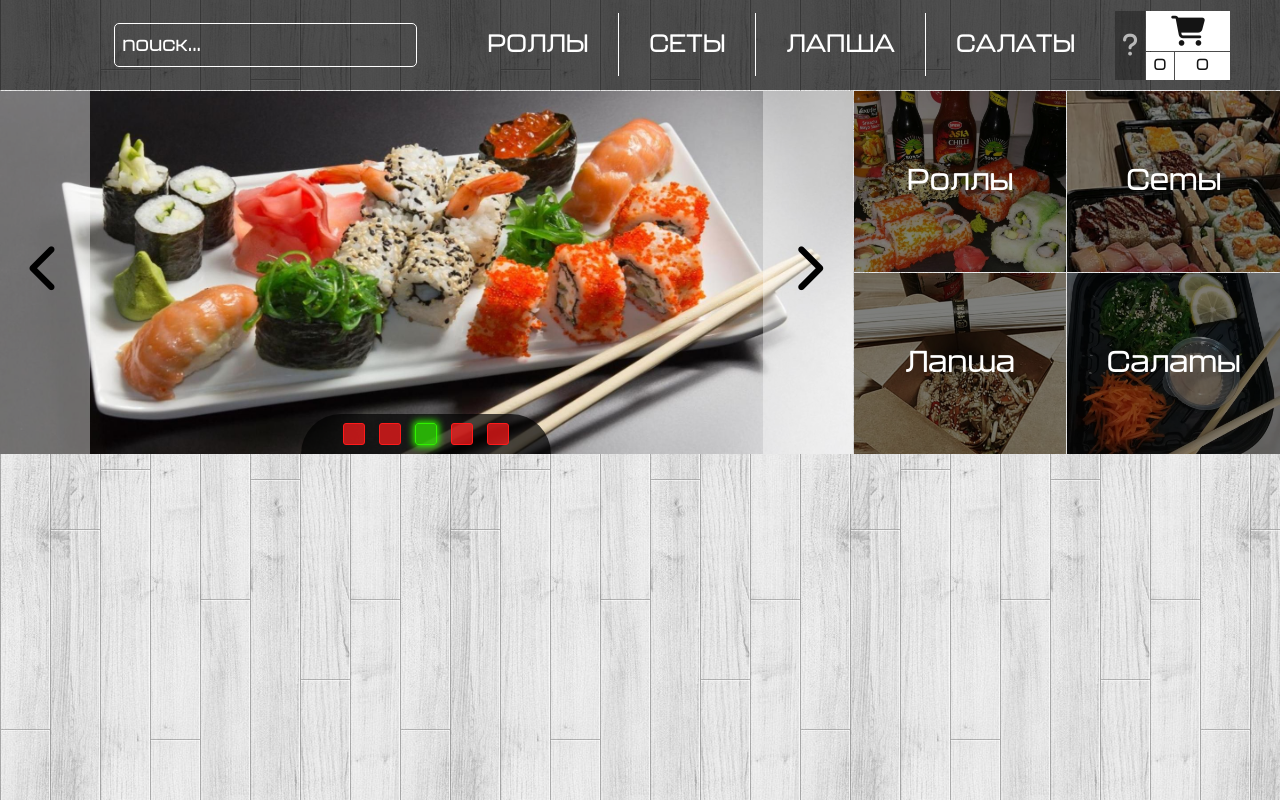
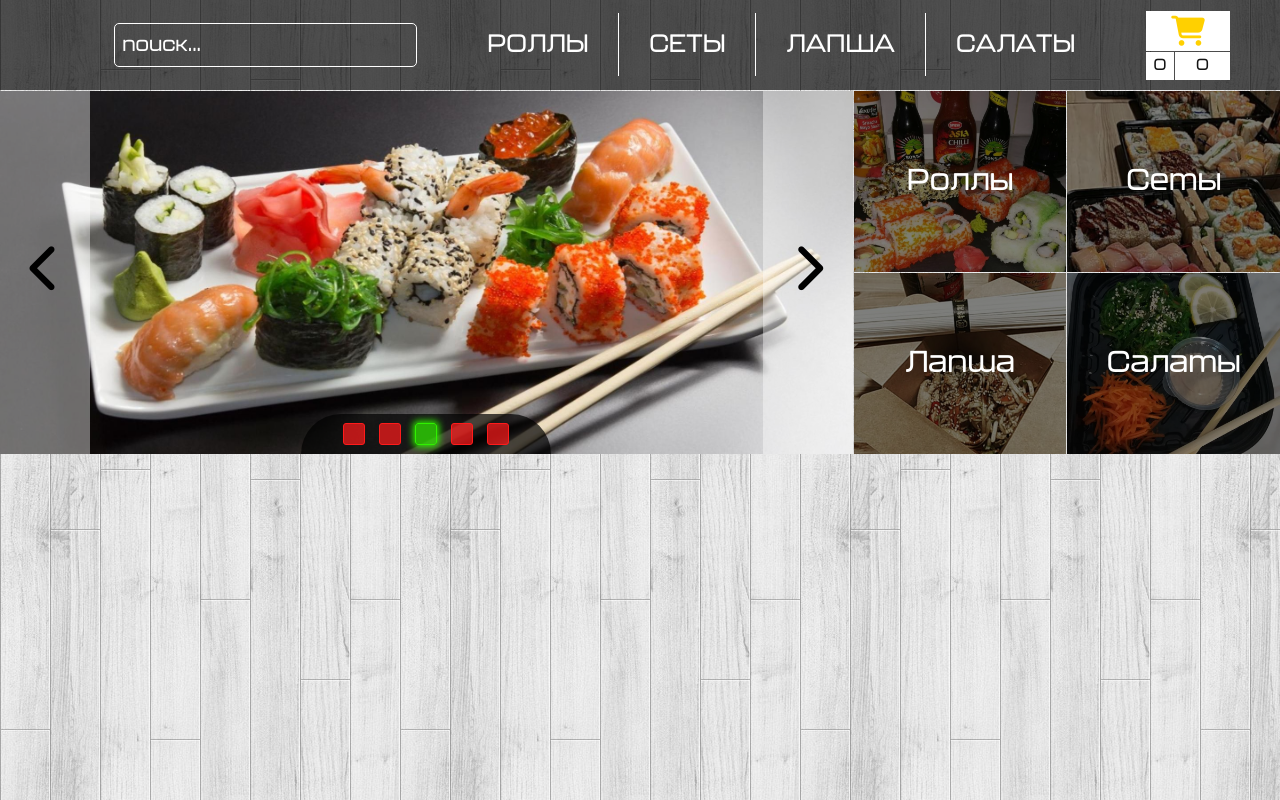
Before and after one commit to Bjorgar/sushi-store, a React (Create React App) app: page /cart in a window 1280 px wide. Built offline with nearby package versions, Linux system fonts and the light colour scheme.

Commit message:
fix styles

```diff
--- a/package.json
+++ b/package.json
@@ -6,6 +6,7 @@
     "@testing-library/jest-dom": "^4.2.4",
     "@testing-library/react": "^9.5.0",
     "@testing-library/user-event": "^7.2.1",
+    "node-sass": "^4.14.1",
     "prop-types": "^15.7.2",
     "react": "^16.13.0",
     "react-dom": "^16.13.0",
--- a/src/actions/index.js
+++ b/src/actions/index.js
@@ -229,9 +229,10 @@ const openCloseSelectList = (boolean) => {
   };
 };
 
-const showHidePopUpCartViewer = () => {
+const showHidePopUpCartViewer = (boolean) => {
   return {
-    type: 'CHANGED_CART_VIEWER_VISIBILITY'
+    type: 'CHANGED_CART_VIEWER_VISIBILITY',
+    payload: boolean
   };
 };
 
--- a/src/components/app/app.js
+++ b/src/components/app/app.js
@@ -13,7 +13,7 @@ import {
   SaladDetailsPage } from '../pages';
 import { Switch, Route } from 'react-router-dom';
 import IngredientsModalWindow from '../ingredients-modal-window';
-import './main.css';
+import '../../main.scss';
 import UpsaleNavigateBloc from '../upsale-navigate-block';
 import { mouseClickEvent } from '../utils';
 
--- a/src/components/app/main.css
+++ /dev/null
@@ -1,61 +0,0 @@
-@font-face {
-  font-family: 'd_Kallisto';
-  src: url(../../fonts/d_Kallisto.otf);
-}
-
-body {
-  margin: 0;
-  padding: 0;
-  background-image: url(../../images/others/fon.jpg);
-}
-
-body * {
-  font-family: d_Kallisto, Verdana, Geneva, Tahoma, sans-serif;
-}
-
-::-webkit-scrollbar {
-  width: 10px;
-  height: 10px;
-  background-color: rgb(44, 44, 44);
-}
-
-::-webkit-scrollbar-thumb {
-  border-radius: 5px;
-  background-color: rgb(228, 228, 228);
-  background-image: url(../../images/others/bars-solid.svg);
-  background-repeat: no-repeat;
-  background-position: center;
-  background-size: 80%;
-}
-
-::-webkit-scrollbar-button:vertical:start:decrement {
-  background-image: url(../../images/others/angle-up-solid.svg);
-  background-color: rgb(44, 44, 44);
-  background-position: center;
-  background-repeat: no-repeat;
-  background-size: 100%;
-}
-
-::-webkit-scrollbar-button:vertical:end:increment {
-  background-image: url(../../images/others/angle-down-solid.svg);
-  background-color: rgb(44, 44, 44);
-  background-position: center;
-  background-repeat: no-repeat;
-  background-size: 100%;
-}
-
-::-webkit-scrollbar-button:horizontal:start:decrement {
-  background-image: url(../../images/others/angle-left-solid.svg);
-  background-color: rgb(44, 44, 44);
-  background-position: center;
-  background-repeat: no-repeat;
-  background-size: 100%;
-}
-
-::-webkit-scrollbar-button:horizontal:end:increment {
-  background-image: url(../../images/others/angle-right-solid.svg);
-  background-color: rgb(44, 44, 44);
-  background-position: center;
-  background-repeat: no-repeat;
-  background-size: 100%;
-}
--- a/src/components/cart-widget/cart-widget.css
+++ /dev/null
@@ -1,100 +0,0 @@
-@-webkit-keyframes pulsing {
-  0% {
-    color: black;
-  }
-  50% {
-    color: rgb(255, 208, 0);
-  }
-  100% {
-    color: black;
-  }
-}
-
-@keyframes pulsing {
-  0% {
-    color: black;
-  }
-  50% {
-    color: rgb(255, 208, 0);
-  }
-  100% {
-    color: black;
-  }
-}
-
-.cart-widget-main {
-  position: relative;
-}
-
-.cart {
-  position: relative;
-  margin-right: 50px;
-  margin-left: 10px;
-  display: grid;
-  grid-gap: 1px;
-  grid-template-columns: 30px 28px 55px;
-  grid-template-rows: 40px 28px;
-}
-
-.cart > * {
-  background-color: rgba(0, 0, 0, 0.3);
-  display: flex;
-  align-items: center;
-  justify-content: center;
-}
-
-.cart-icon {
-  font-size: 30px;
-  color: rgb(20, 20, 20);
-  background-color: white;
-  grid-column: 2 / 4;
-  cursor: pointer;
-  transition-duration: 0.2s;
-}
-
-.cart-icon:hover {
-  color: rgb(48, 240, 27);
-  background-color: rgba(0, 0, 0, 0.3);
-  transition-duration: 0.2s;
-}
-
-.total-count {
-  color: rgb(20, 20, 20);
-  background-color: white;
-  grid-column: 2;
-  grid-row: 2;
-}
-
-.total-price {
-  color: rgb(20, 20, 20);
-  background-color: white;
-  grid-column: 3;
-  grid-row: 2;
-}
-
-.pop-up-viewer-btn {
-  border: none;
-  grid-column: 1;
-  grid-row: 1 / 3;
-  outline: none;
-  font-size: 25px;
-  color: rgb(20, 20, 20);
-  background-color: white;
-  cursor: pointer;
-  transition-duration: 0.2s;
-  animation: pulsing 2s infinite;
-}
-
-.pop-up-viewer-btn-unactice {
-  color: rgb(184, 184, 184);
-  background-color: rgba(0, 0, 0, 0.3);
-  pointer-events: none;
-  animation: none;
-}
-
-.pop-up-viewer-btn:hover {
-  color: rgb(255, 208, 0);
-  background-color: rgba(0, 0, 0, 0.3);
-  transition-duration: 0.2s;
-  animation: none;
-}
--- a/src/components/cart-widget/cart-widget.js
+++ b/src/components/cart-widget/cart-widget.js
@@ -1,12 +1,29 @@
 import React from 'react';
-import './cart-widget.css';
+import './cart-widget.scss';
 import { connect } from 'react-redux';
 import { openShoppingCart, showHidePopUpCartViewer } from '../../actions';
 import PopUpCartViewer  from '../sushi-cart/pop-up-cart-viewer';
 
 const CartWidget = ({ totalPrice, totalCount, openShoppingCart, showHidePopUpCartViewer }) => {
 
-  const isActive = (totalPrice === 0) ? 'pop-up-viewer-btn-unactice' : '';
+  const onShowHidePopUpCartViewer = (action) => {
+    if (totalCount === 0) {
+      return;
+    }
+
+    switch(action) {
+      case 'show':
+        showHidePopUpCartViewer(true);
+        break;
+      case 'hide':
+        showHidePopUpCartViewer(false);
+        break;
+      default:
+        break;
+    };
+  };
+
+  const isActive = (totalPrice === 0) ? 'cart-icon-unactive' : '';
 
   return(
     <div className="cart-widget-main">
@@ -14,16 +31,13 @@ const CartWidget = ({ totalPrice, totalCount, openShoppingCart, showHidePopUpCar
         className="cart">
         <span
           onClick={openShoppingCart}
-          className="cart-icon">
+          onMouseOver={() => onShowHidePopUpCartViewer('show')}
+          onMouseOut={() => onShowHidePopUpCartViewer('hide')}
+          className={`${isActive} cart-icon`}>
           <i className="fas fa-shopping-cart"></i>
         </span>
         <span className="total-count">{totalCount}</span>
         <span className="total-price">{totalPrice}</span>
-        <button
-          className={`pop-up-viewer-btn ${isActive}`}
-          onClick={showHidePopUpCartViewer}>
-          <i className="fas fa-question"></i>
-        </button>
       </div>
       <PopUpCartViewer />
     </div>
--- /dev/null
+++ b/src/components/cart-widget/cart-widget.scss
@@ -0,0 +1,77 @@
+@import '../../main.scss';
+
+@-webkit-keyframes pulsing {
+  0% {
+    color: black;
+  }
+  50% {
+    color: $neutral-color;
+  }
+  100% {
+    color: black;
+  }
+}
+
+@keyframes pulsing {
+  0% {
+    color: black;
+  }
+  50% {
+    color: $neutral-color;
+  }
+  100% {
+    color: black;
+  }
+}
+
+.cart-widget-main {
+  position: relative;
+}
+
+.cart {
+  position: relative;
+  margin-right: 50px;
+  margin-left: 10px;
+  display: grid;
+  grid-gap: 1px;
+  grid-template-columns: 30px 28px 55px;
+  grid-template-rows: 40px 28px;
+}
+
+.cart > * {
+  background-color: white;
+  color: $dark-text-color;
+  display: flex;
+  align-items: center;
+  justify-content: center;
+}
+
+.cart-icon-unactive {
+  color: rgb(206, 206, 206);
+  pointer-events: none;
+  animation: none;
+}
+
+.cart-icon {
+  font-size: 30px;
+  grid-column: 2 / 4;
+  cursor: pointer;
+  transition-duration: $anim-duration;
+  animation: pulsing 2s infinite;
+  &:hover {
+    color: rgb(48, 240, 27);
+    background-color: rgba(0, 0, 0, 0.3);
+    transition-duration: $anim-duration;
+    animation: none;
+  }
+}
+
+.total-count {
+  grid-column: 2;
+  grid-row: 2;
+}
+
+.total-price {
+  grid-column: 3;
+  grid-row: 2;
+}
--- a/src/components/sushi-cart/client-info/client-info.js
+++ b/src/components/sushi-cart/client-info/client-info.js
@@ -96,7 +96,7 @@ class ClientInfo extends Component {
     );
   }
 
-}
+};
 
 const mapStateToProps = ({ clientInfo: { nameField, phoneField, nameValid, phoneValid, formValid } }) =>
   ({ nameField, phoneField, nameValid, phoneValid, formValid });
--- a/src/components/sushi-cart/sushi-cart.css
+++ b/src/components/sushi-cart/sushi-cart.css
@@ -65,8 +65,6 @@
   max-width: 1000px;
   padding-bottom: 100px;
   max-height: 75%;
-  transform: scale(1);
-  opacity: 1;
   transition-duration: 0.2s;
 }
 
@@ -178,7 +176,7 @@
   align-items: center;
   justify-content: center;
   margin-top: 5px;
-  background-color: rgba(0, 0, 0, 0.8);
+  background-color: rgba(0, 0, 0, 0.75);
   height: 30px;
   border-radius: 30px;
 }
@@ -378,7 +376,7 @@
 .cart-btn-next {
   height: 34px;
   align-self: center;
-  background-color: rgba(255, 255, 255, 0.8);
+  background-color: rgba(255, 255, 255, 0.85);
   color: black;
   border: 1px solid black;
   outline: none;
--- /dev/null
+++ b/src/main.scss
@@ -0,0 +1,73 @@
+@font-face {
+  font-family: 'd_Kallisto';
+  src: url(./fonts/d_Kallisto.otf);
+}
+
+//Text colors
+
+$dark-text-color: rgb(20, 20, 20);
+$light-text-color: white;
+
+//
+
+$dark-bg-color: rgba(0, 0, 0, 0.75);
+$light-bg-color: rgba(255, 255, 255, 0.85);
+
+$positive-color: rgb(48, 240, 0);
+$neutral-color: rgb(255, 208, 0);
+$negative-color: rgb(255, 27, 27);
+
+$anim-duration: 0.2s;
+
+// scroll styles
+
+$scroll-backgound-color: rgb(44, 44, 44);
+
+%scroll-background {
+  background-color: $scroll-backgound-color;
+  background-position: center;
+  background-repeat: no-repeat;
+  background-size: 100%;
+}
+
+body {
+  margin: 0;
+  padding: 0;
+  background-image: url(./images/others/fon.jpg);
+}
+
+body * { font-family: d_Kallisto, Verdana, Geneva, Tahoma, sans-serif; }
+
+::-webkit-scrollbar {
+  width: 10px;
+  height: 10px;
+  background-color: $scroll-backgound-color;
+}
+
+::-webkit-scrollbar-thumb {
+  border-radius: 5px;
+  background-image: url(./images/others/bars-solid.svg);
+  @extend %scroll-background;
+  background-color: rgb(228, 228, 228);
+  background-size: 80%;
+}
+
+::-webkit-scrollbar-button:vertical:start:decrement {
+  background-image: url(./images/others/angle-up-solid.svg);
+  @extend %scroll-background;
+}
+
+::-webkit-scrollbar-button:vertical:end:increment {
+  background-image: url(./images/others/angle-down-solid.svg);
+  @extend %scroll-background;
+}
+
+::-webkit-scrollbar-button:horizontal:start:decrement {
+  background-image: url(./images/others/angle-left-solid.svg);
+  @extend %scroll-background;
+}
+
+::-webkit-scrollbar-button:horizontal:end:increment {
+  background-image: url(./images/others/angle-right-solid.svg);
+  @extend %scroll-background;
+}
--- a/src/reducers/shopping-cart.js
+++ b/src/reducers/shopping-cart.js
@@ -155,7 +155,7 @@ const updateShoppingCart = (state, action) => {
     case 'CHANGED_CART_VIEWER_VISIBILITY':
       return {
         ...state.shoppingCart,
-        isCartViewerVisible: !state.shoppingCart.isCartViewerVisible
+        isCartViewerVisible: action.payload
       };
 
     case 'DISTANCE_TO_BOTTOM_TRANSFERED':
```
Also changed, not shown: 1 other file (tests, documents, lock files or other folders).
